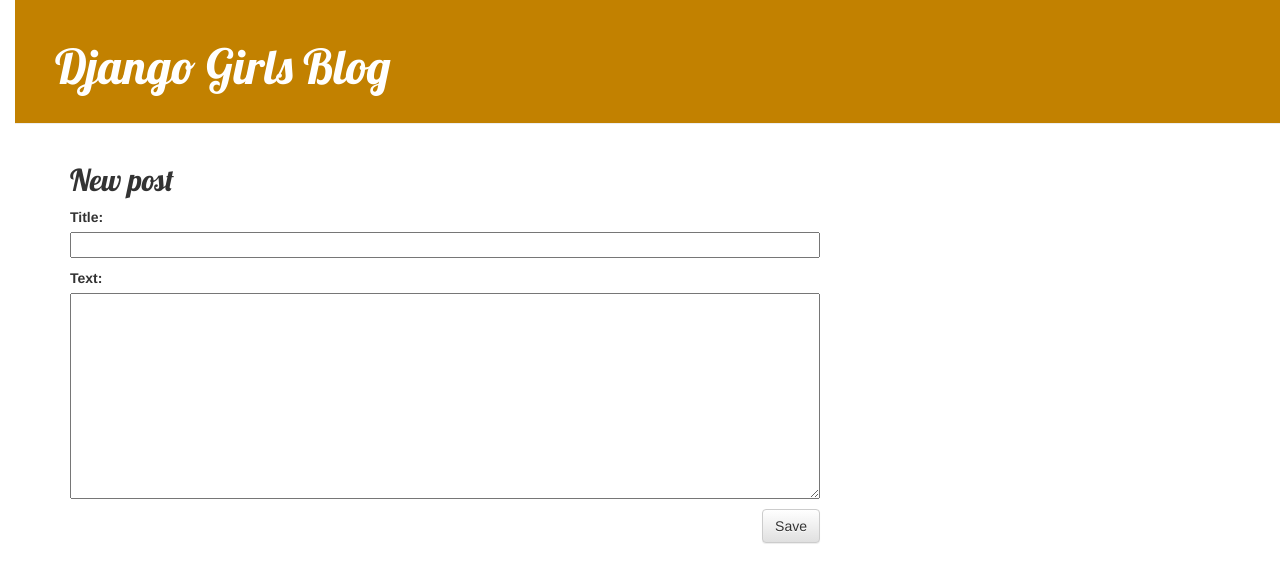
After one commit to ShinichiYoshioka/my-first-blog, a Django app: page /post/new/ in a window 1280 px wide. The commit adds this page. Shown: the top 583 px of the page. Run offline with Django 3.2, Linux system fonts and the light colour scheme; some libraries are stand-ins or nearby versions.

Commit message:
Add views to create/edit blog post inside the site.

```diff
--- /dev/null
+++ b/blog/forms.py
@@ -0,0 +1,9 @@
+from django import forms
+
+from .models import Post
+
+class PostForm(forms.ModelForm):
+
+    class Meta:
+        model = Post
+        fields = ('title', 'text',)
--- a/blog/static/css/blog.css
+++ b/blog/static/css/blog.css
@@ -1,5 +1,5 @@
 h1 a, h2 a {
-    color: #C25100;
+    color: #c28100;
     font-family:'lobster';
 }
 
@@ -7,7 +7,7 @@
     padding-left: 15px;
 }
 .page-header {
-    background-color: #C25100;
+    background-color: #c28100;
     margin-top: 0;
     padding: 20px 20px 20px 40px;
 }
--- a/blog/templates/blog/base.html
+++ b/blog/templates/blog/base.html
@@ -11,12 +11,15 @@
     <body>
         <div class="page-header">
             <h1><a href="/">Django Girls Blog</a></h1>
+                {% if user.is_authenticated %}
+                    <a href="{% url 'post_new' %}" class="top-menu"><span class="glyphicon glyphicon-plus"></span></a>
+                {% endif %}
         </div>
         <div class="content container">
             <div class="row">
                 <div class="col-md-8">
-                {% block content %}
-                {% endblock %}
+                    {% block content %}
+                    {% endblock %}
                 </div>
             </div>
         </div>
--- a/blog/templates/blog/post_detail.html
+++ b/blog/templates/blog/post_detail.html
@@ -7,6 +7,9 @@
                 {{ post.published_date }}
             </div>
         {% endif %}
+            {% if user.is_authenticated %}
+                <a class="btn btn-default" href="{% url 'post_edit' pk=post.pk %}"><span class="glyphicon glyphicon-pencil"></span></a>
+            {% endif %}
         <h2>{{ post.title }}</h2>
         <p>{{ post.text|linebreaksbr }}</p>
     </div>
--- /dev/null
+++ b/blog/templates/blog/post_edit.html
@@ -0,0 +1,9 @@
+{% extends 'blog/base.html' %}
+
+{% block content %}
+    <h2>New post</h2>
+        <form method="POST" class="post-form">{% csrf_token %}
+            {{ form.as_p }}
+                <button type="submit" class="save btn btn-default">Save</button>
+        </form>
+{% endblock %}
--- a/blog/urls.py
+++ b/blog/urls.py
@@ -5,4 +5,6 @@
 urlpatterns=[
     path('',views.post_list,name='post_list'),
     path('post/<int:pk>/',views.post_detail,name='post_detail'),
+    path('post/new/', views.post_new, name='post_new'),
+    path('post/<int:pk>/edit/', views.post_edit, name='post_edit'),
 ]
--- a/blog/views.py
+++ b/blog/views.py
@@ -2,6 +2,8 @@
 from .models import Post
 from django.utils import timezone
 from django.shortcuts import render, get_object_or_404
+from .forms import PostForm
+from django.shortcuts import redirect
 # Create your views here.
 
 def post_list(request):
@@ -11,3 +13,30 @@
 def post_detail(request,pk):
     post = get_object_or_404(Post,pk=pk)
     return render(request,'blog/post_detail.html',{'post':post})
+
+def post_new(request):
+    if request.method == "POST":
+        form = PostForm(request.POST)
+        if form.is_valid():
+            post = form.save(commit=False)
+            post.author = request.user
+            post.published_date = timezone.now()
+            post.save()
+            return redirect('post_detail', pk=post.pk)
+    else:
+        form = PostForm()
+    return render(request, 'blog/post_edit.html', {'form': form})
+
+def post_edit(request, pk):
+    post = get_object_or_404(Post, pk=pk)
+    if request.method == "POST":
+        form = PostForm(request.POST, instance=post)
+        if form.is_valid():
+            post = form.save(commit=False)
+            post.author = request.user
+            post.published_date = timezone.now()
+            post.save()
+            return redirect('post_detail', pk=post.pk)
+    else:
+        form = PostForm(instance=post)
+    return render(request, 'blog/post_edit.html', {'form': form})
```
